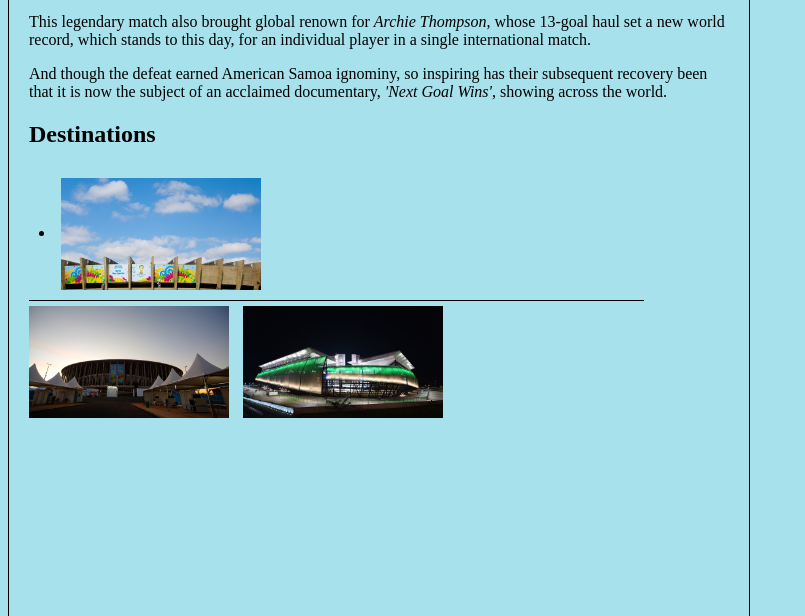
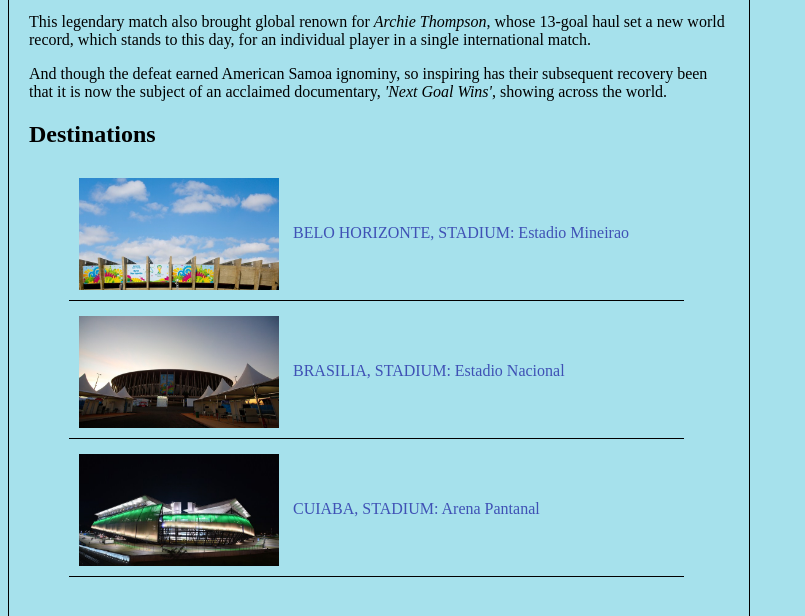
Before and after one commit to dvdobrev/SoftUni-Front-End-Projects, a plain HTML site: page IntroDuction to HTML and CSS/world-cup-news.html in a window 1280 px wide. Shown: the part 138-754 px from the top of the page, without its empty margins (0-805 px from the left). Drawn offline with Linux system fonts and the light colour scheme.

Commit message:
added task 10 from lecture 1

```diff
--- a/IntroDuction to HTML and CSS/world-cup-news.css
+++ b/IntroDuction to HTML and CSS/world-cup-news.css
@@ -29,3 +29,7 @@ li{
     font: size 14px;
     border-bottom: 1px solid #000000;
 }
+
+ul {
+    list-style: none;
+}
--- a/IntroDuction to HTML and CSS/world-cup-news.html
+++ b/IntroDuction to HTML and CSS/world-cup-news.html
@@ -27,20 +27,22 @@
       </p>
 
       <h2>Destinations</h2>
+      <ul>
+        <li>
+          <img src="images/estadio-mineirao.jpg" alt="Mineirao Stadium" />
+          <span class="text"> BELO HORIZONTE, STADIUM: Estadio Mineirao </span>
+        </li>
 
-     <li>
-      <span class="text">
-        <img src="images/estadio-mineirao.jpg" alt="Mineirao Stadium" />
-      </span>
-     </li>
+        <li>
+          <img src="images/estadio-nacional.jpg" alt="Estadio Nacional" />
+          <span class="text"> BRASILIA, STADIUM: Estadio Nacional </span>
+        </li>
 
-      <span>
-        <img src="images/estadio-nacional.jpg" alt="Estadio Nacional" />
-      </span>
-
-      <span>
-        <img src="images/arena-pantanal.jpg" alt="Arena Pantal" />
-      </span>
+        <li>
+          <img src="images/arena-pantanal.jpg" alt="Arena Pantal" />
+          <span class="text"> CUIABA, STADIUM: Arena Pantanal </span>
+        </li>
+      </ul>
     </main>
   </body>
 </html>
```
